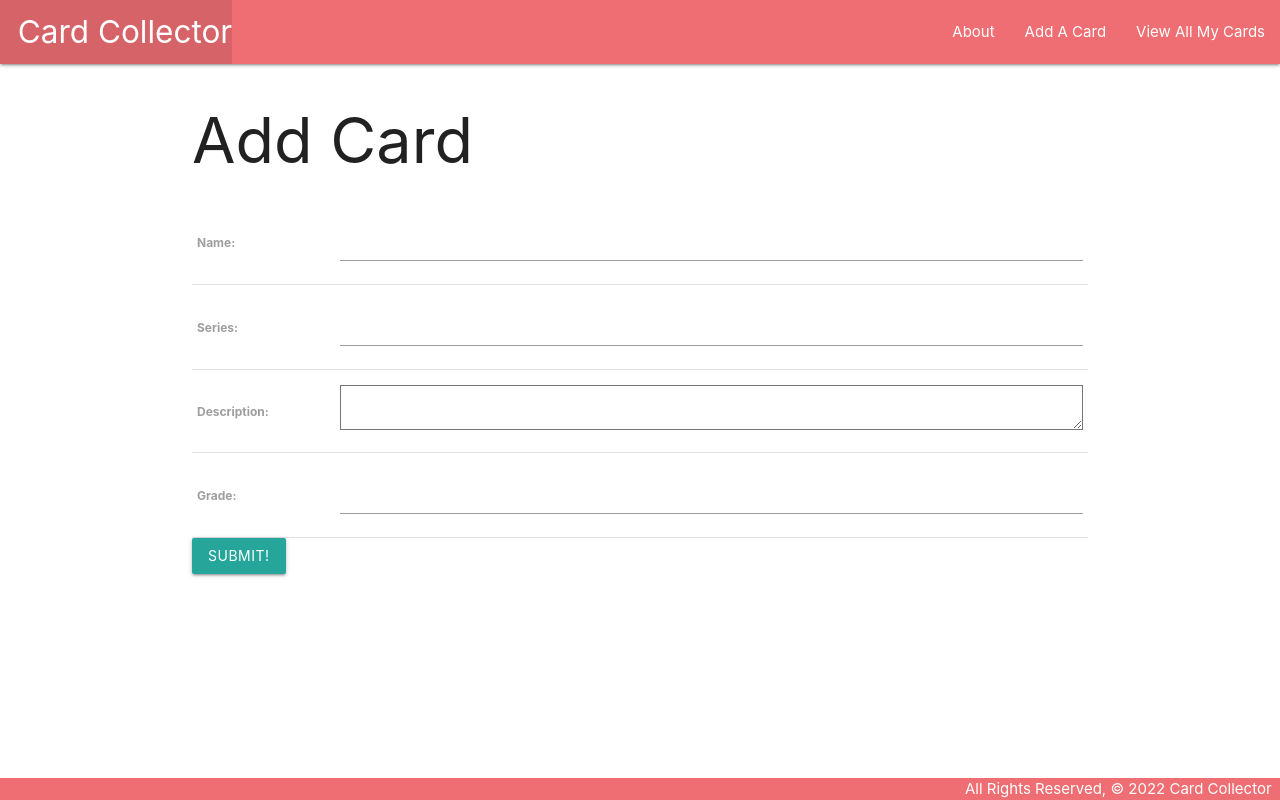
After one commit to Jorgeislas97/cardcollecter, a Django app: page /cards/create/ in a window 1280 px wide. The commit adds this page. Run offline with Django 4.2, Linux system fonts and the light colour scheme.

Commit message:
checkpoint 3

```diff
--- a/cardcollecter/main_app/templates/base.html
+++ b/cardcollecter/main_app/templates/base.html
@@ -21,17 +21,12 @@
       <nav>
         <div class="nav-wrapper">
           <ul>
-            <li>
-              <a
-                href="/"
-                class="left brand-logo"
-                >&nbsp;&nbsp;Card Collector</a
-              >
-            </li>
+            <li><a href="{% url 'home' %}" class="left brand-logo">&nbsp;&nbsp;Card Collector</a></li>
           </ul>
           <ul class="right">
-            <li><a href="/about">About</a></li>
-            <li><a href="/cards">View All Cards</a></li>
+            <li><a href="{% url 'about' %}">About</a></li>
+            <li><a href="{% url 'Cards_create' %}">Add A Card</a></li>
+            <li><a href="{% url 'index' %}">View All My Cards</a></li>
           </ul>
         </div>
       </nav>
--- /dev/null
+++ b/cardcollecter/main_app/templates/main_app/card_form.html
@@ -0,0 +1,15 @@
+{% extends 'base.html' %}
+
+{% block content %}
+  <h1>Add Card</h1>
+  <!-- Leaving the action empty makes the form post to the same url used to display it -->
+  <form action="" method="POST">
+    <!-- Django requires the following for security purposes -->
+    {% csrf_token %}
+    <table>
+      <!-- Render the inputs inside of <tr>s & <td>s -->
+      {{ form.as_table }}
+    </table>
+    <input type="submit" value="Submit!" class="btn">
+  </form>
+{% endblock %}
--- a/cardcollecter/main_app/urls.py
+++ b/cardcollecter/main_app/urls.py
@@ -5,8 +5,9 @@ from . import views
 
 urlpatterns = [
     path('', views.home, name='home'),
-    path('about/',views.about, name='about'),\
+    path('about/',views.about, name='about'),
     path('cards/',views.cards_index, name='index'),
     path('cards/<int:card_id>/', views.cards_detail, name='detail'),
+    path('cards/create/', views.CardCreate.as_view(), name='Cards_create'),
 
 ]
--- a/cardcollecter/main_app/views.py
+++ b/cardcollecter/main_app/views.py
@@ -1,5 +1,6 @@
 # main_app/views.py
 from django.shortcuts import render
+from django.views.generic.edit import CreateView
 # Import the Cat Model
 from .models import Card
 
@@ -23,3 +24,7 @@ def cards_detail(request, card_id):
     return render(request, 'cards/detail.html', {
         'card' : card
     })
+
+class CardCreate(CreateView):
+    model = Card
+    fields = '__all__'
```
